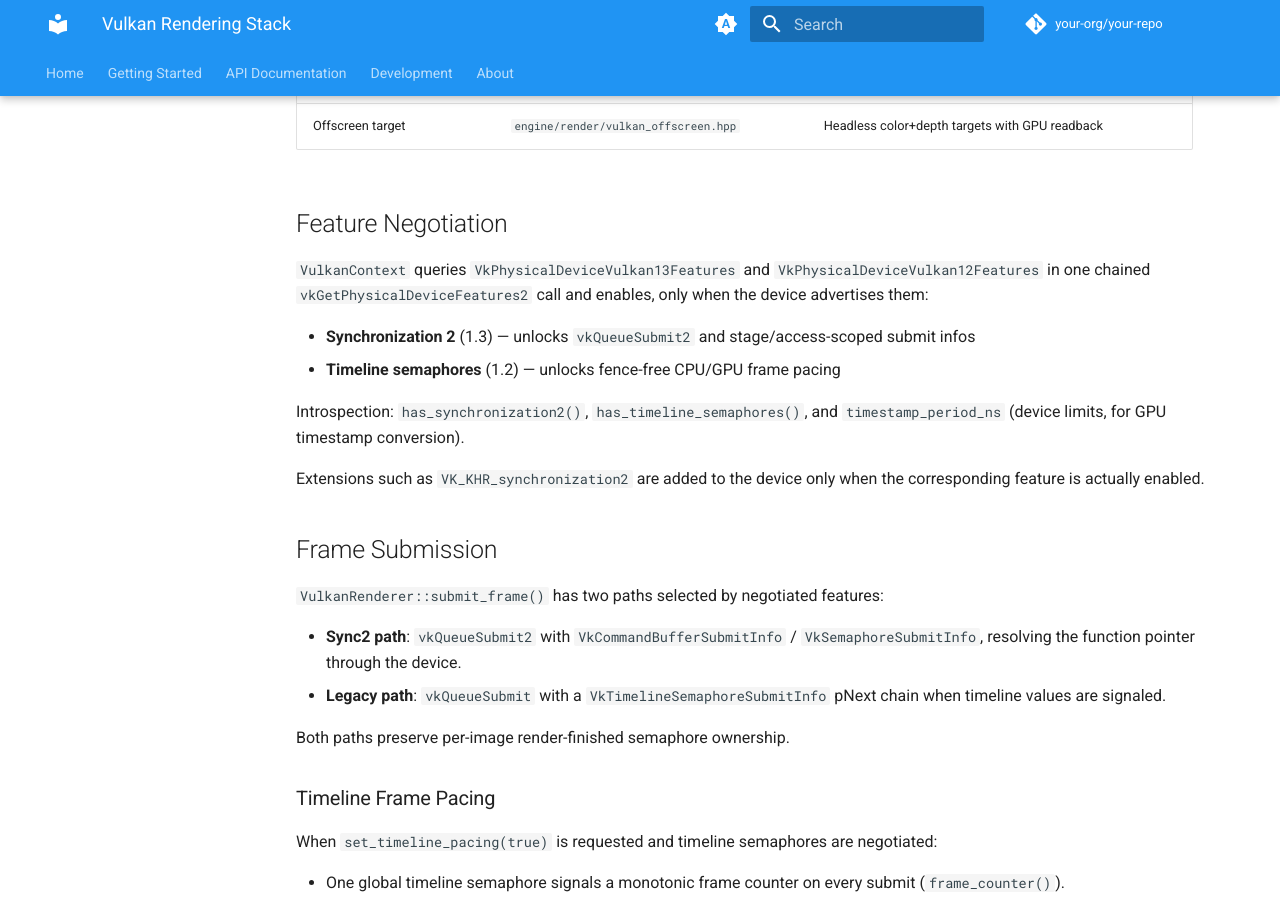
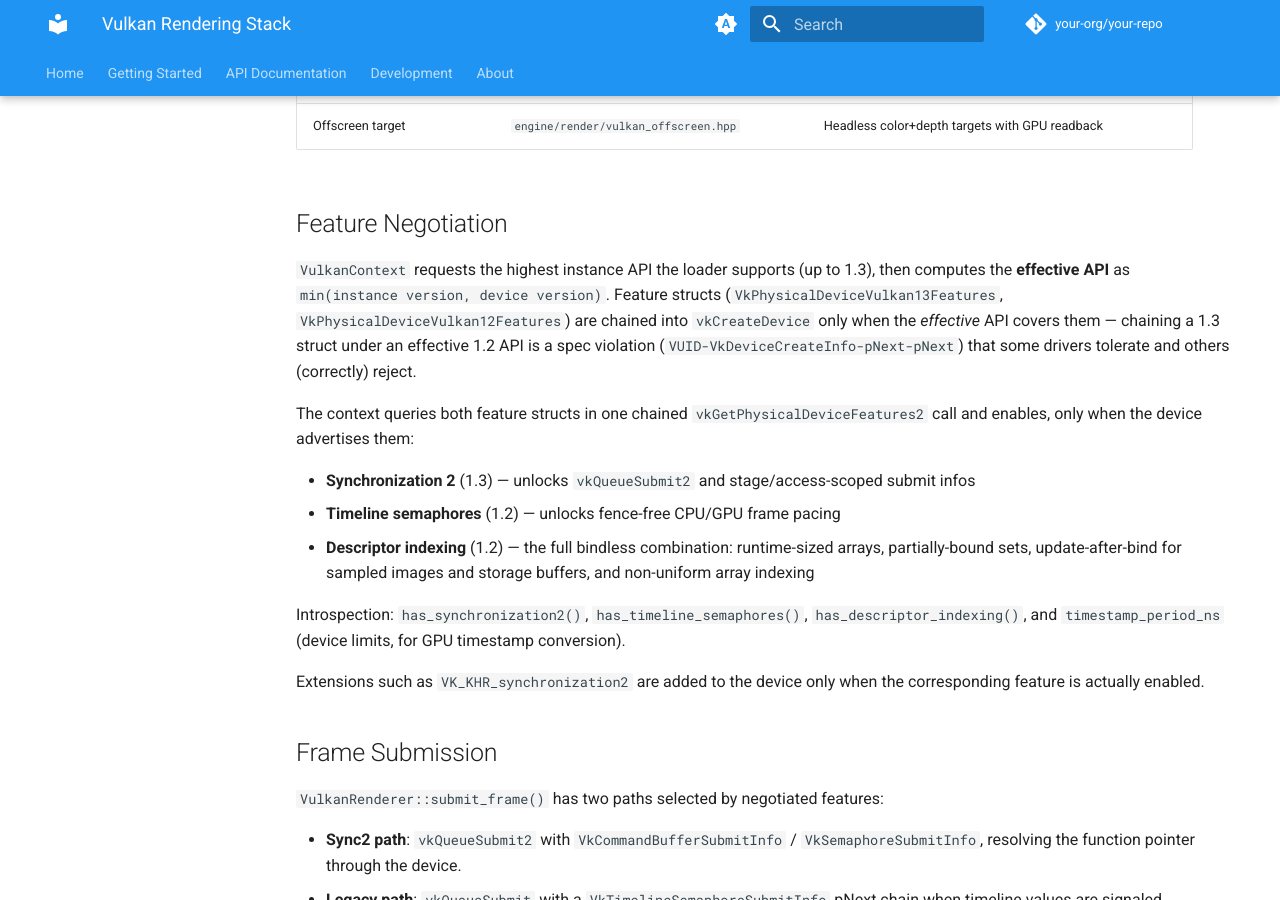
Before and after one commit to WyattAu/OmniCPP-template, an MkDocs documentation site: the page built from docs/vulkan-rendering.md, in a window 1280 px wide and 900 px high, scrolled down 721 px. Built offline with MkDocs 1.6.1 and Material for MkDocs 9.7.7, drawn with Linux system fonts in a browser that asks for light colours; comment, search, counter and statistics services are not loaded.

Commit message:
Fix effective-API feature chaining and reflector/allocator defects found on lavapipe
The first CI run on Mesa lavapipe caught a real spec violation: the 1.3
features struct was chained into vkCreateDevice whenever the physical
device was 1.3-capable, even when the effective API (min of instance and
device) was 1.2. NVIDIA tolerated it; lavapipe correctly rejected it.
Feature-struct chaining now gates on the effective API, and the instance
requests up to 1.3 so capable systems actually negotiate it.

Also from this round: bindless descriptor indexing (runtime arrays,
partially-bound sets, update-after-bind) with hardware tests, a SPIR-V
reflector fix for OpVariable operand order and runtime-array opcodes,
and a dangling-reference heap corruption in the allocator's
allocate_sized when alignment padding inserts a free range.

🤖 Generated with Codebuff
Co-Authored-By: Codebuff <noreply@codebuff.com>

```diff
--- a/docs/vulkan-rendering.md
+++ b/docs/vulkan-rendering.md
@@ -21,15 +21,25 @@ Khronos validation layer with zero diagnostics, and exercised in CI on Mesa lava
 
 ## Feature Negotiation
 
-`VulkanContext` queries `VkPhysicalDeviceVulkan13Features` and
-`VkPhysicalDeviceVulkan12Features` in one chained `vkGetPhysicalDeviceFeatures2` call and
-enables, only when the device advertises them:
+`VulkanContext` requests the highest instance API the loader supports (up to 1.3), then
+computes the **effective API** as `min(instance version, device version)`. Feature structs
+(`VkPhysicalDeviceVulkan13Features`, `VkPhysicalDeviceVulkan12Features`) are chained into
+`vkCreateDevice` only when the *effective* API covers them — chaining a 1.3 struct under an
+effective 1.2 API is a spec violation (`VUID-VkDeviceCreateInfo-pNext-pNext`) that some
+drivers tolerate and others (correctly) reject.
+
+The context queries both feature structs in one chained `vkGetPhysicalDeviceFeatures2` call
+and enables, only when the device advertises them:
 
 - **Synchronization 2** (1.3) — unlocks `vkQueueSubmit2` and stage/access-scoped submit infos
 - **Timeline semaphores** (1.2) — unlocks fence-free CPU/GPU frame pacing
+- **Descriptor indexing** (1.2) — the full bindless combination: runtime-sized arrays,
+  partially-bound sets, update-after-bind for sampled images and storage buffers, and
+  non-uniform array indexing
 
-Introspection: `has_synchronization2()`, `has_timeline_semaphores()`, and
-`timestamp_period_ns` (device limits, for GPU timestamp conversion).
+Introspection: `has_synchronization2()`, `has_timeline_semaphores()`,
+`has_descriptor_indexing()`, and `timestamp_period_ns` (device limits, for GPU timestamp
+conversion).
 
 Extensions such as `VK_KHR_synchronization2` are added to the device only when the
 corresponding feature is actually enabled.
```
Also changed, not shown: 1 other file.
